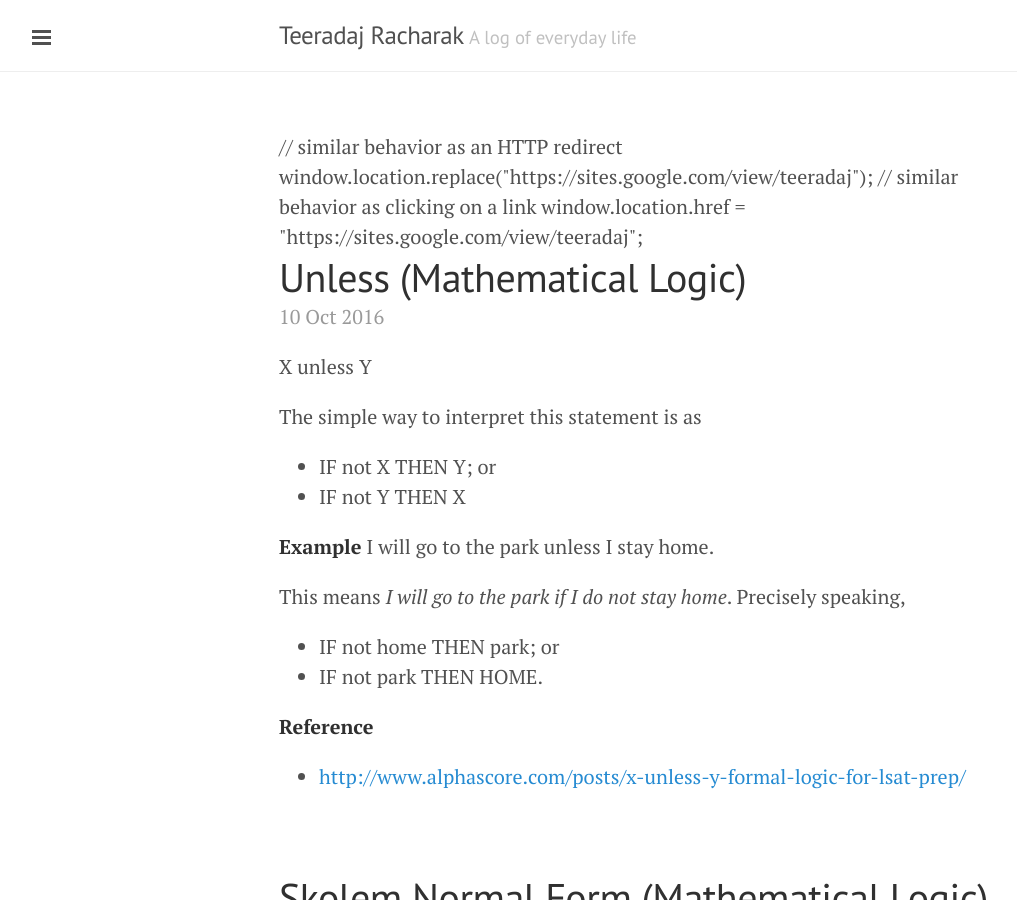
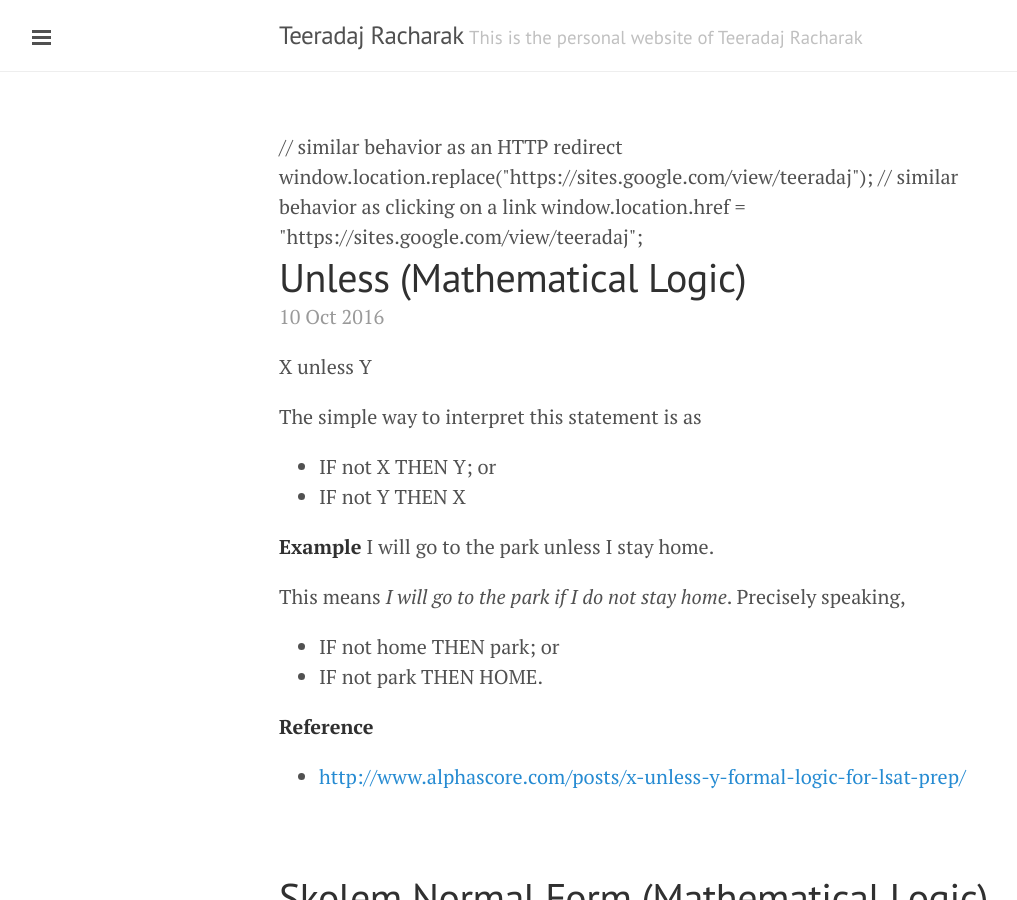
Before and after one commit to xlives/racharak.github.io, a Jekyll site: the page built from index.html, in a window 1280 px wide and 900 px high. Shown: the whole window, without its empty margins (1-1018 px from the left). Built offline with Jekyll 4.4.1, drawn with Linux system fonts in a browser that asks for light colours; the list of posts is cut into pages by our own code.

Commit message:
Update _config.yml

```diff
--- a/_config.yml
+++ b/_config.yml
@@ -1,8 +1,8 @@
 excerpt_separator: ""
 pygments: true
 markdown: kramdown
-url: http://xlives.github.io
+url: http://racharak.github.io
 title: Teeradaj Racharak
-tagline: A log of everyday life
+tagline: This is the personal website of Teeradaj Racharak
 description: Teeradaj Racharak
 paginate: 5
```
